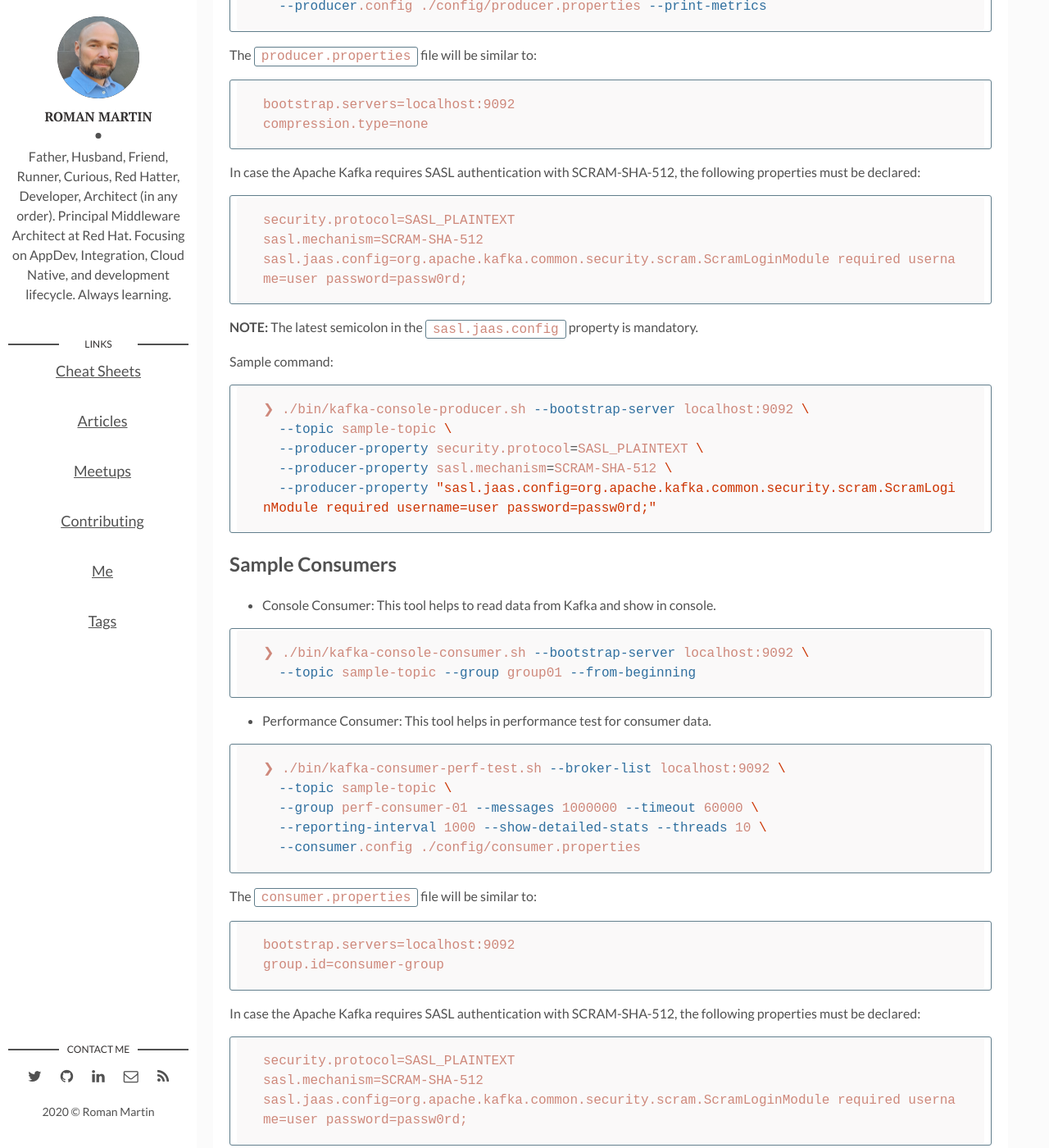
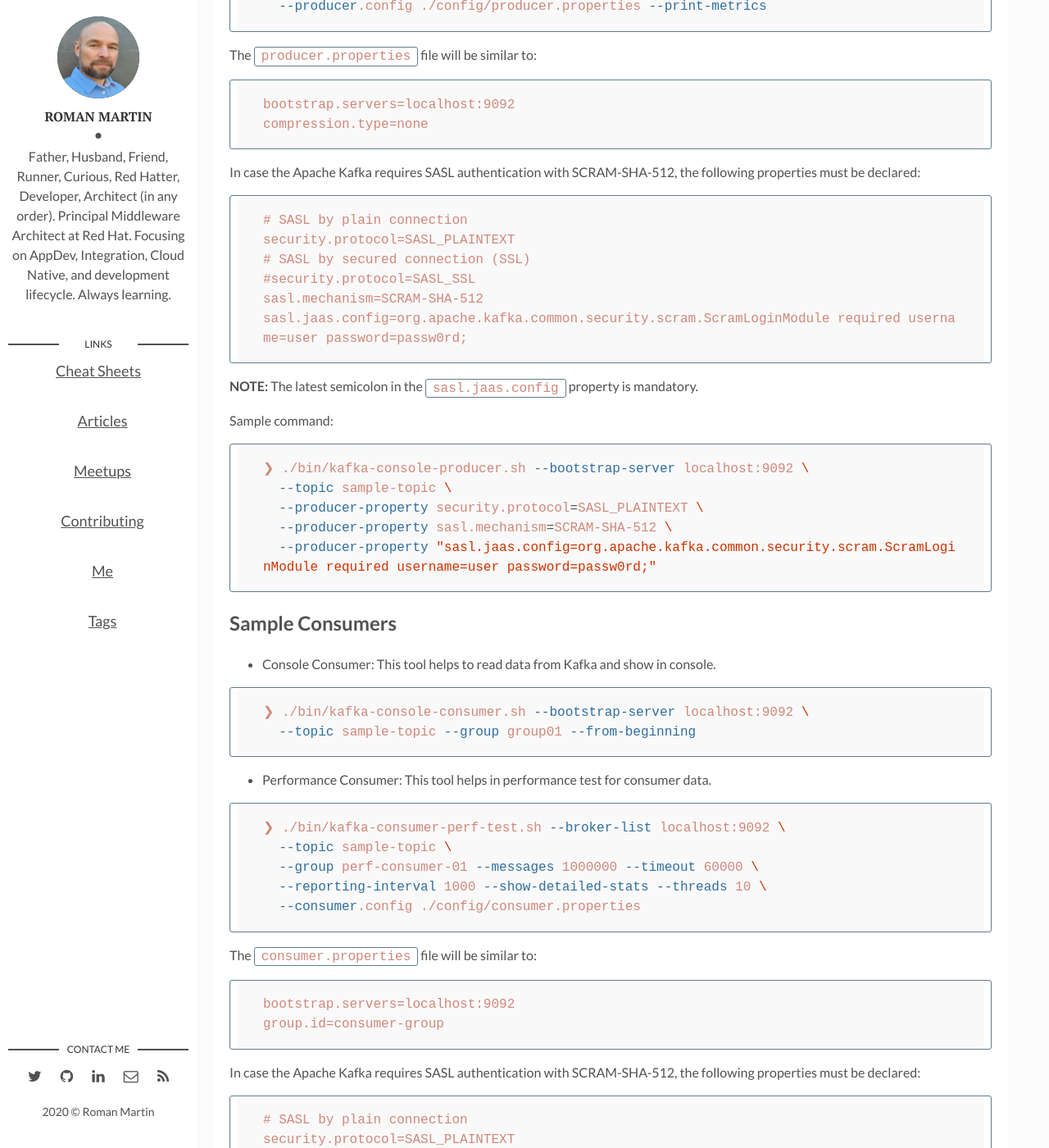
Before and after one commit to rmarting/rmarting.github.io, a Jekyll site: the page built from cheat-sheets/apache-kafka.md, in a window 1280 px wide and 1400 px high, scrolled down 2272 px. Shown: the whole window at 82% size. Built offline with Jekyll 4.4.1, drawn with Linux system fonts in a browser that asks for light colours; emoji names are drawn with the system emoji font; comment, search, counter and statistics services are not loaded; the table of contents is made by our own code; some of the changed text lies outside the part shown.

Commit message:
:zap: Added different security protocols

````diff
--- a/cheat-sheets/apache-kafka.md
+++ b/cheat-sheets/apache-kafka.md
@@ -119,7 +119,10 @@ compression.type=none
 In case the Apache Kafka requires SASL authentication with SCRAM-SHA-512, the following properties must be declared:
 
 ```text
+# SASL by plain connection
 security.protocol=SASL_PLAINTEXT
+# SASL by secured connection (SSL)
+#security.protocol=SASL_SSL
 sasl.mechanism=SCRAM-SHA-512
 sasl.jaas.config=org.apache.kafka.common.security.scram.ScramLoginModule required username=user password=passw0rd;
 ```
@@ -165,7 +168,10 @@ group.id=consumer-group
 In case the Apache Kafka requires SASL authentication with SCRAM-SHA-512, the following properties must be declared:
 
 ```text
+# SASL by plain connection
 security.protocol=SASL_PLAINTEXT
+# SASL by secured connection (SSL)
+#security.protocol=SASL_SSL
 sasl.mechanism=SCRAM-SHA-512
 sasl.jaas.config=org.apache.kafka.common.security.scram.ScramLoginModule required username=user password=passw0rd;
 ```
````
Also changed, not shown: cheat-sheets/strimzi.md (+6 -0 lines).
